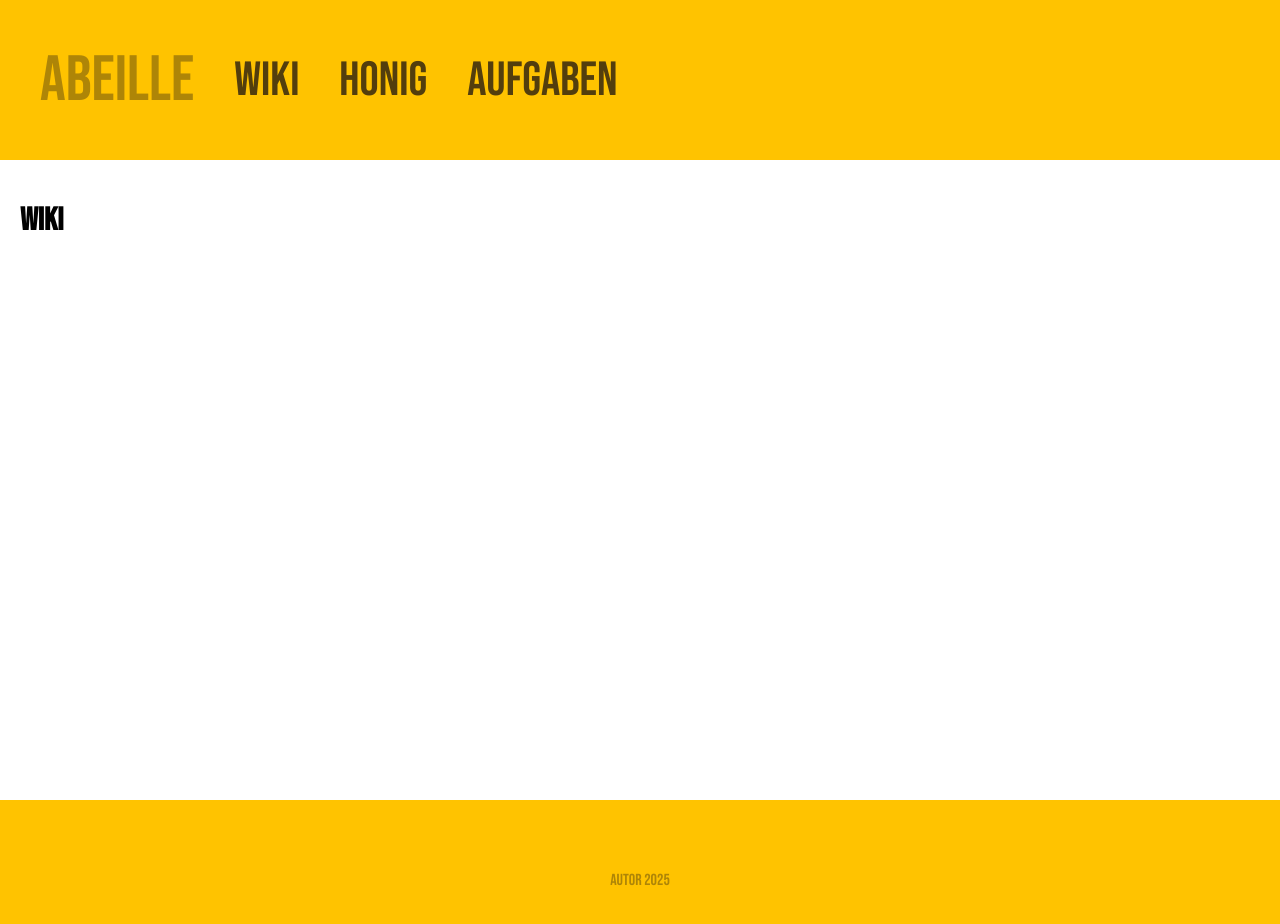
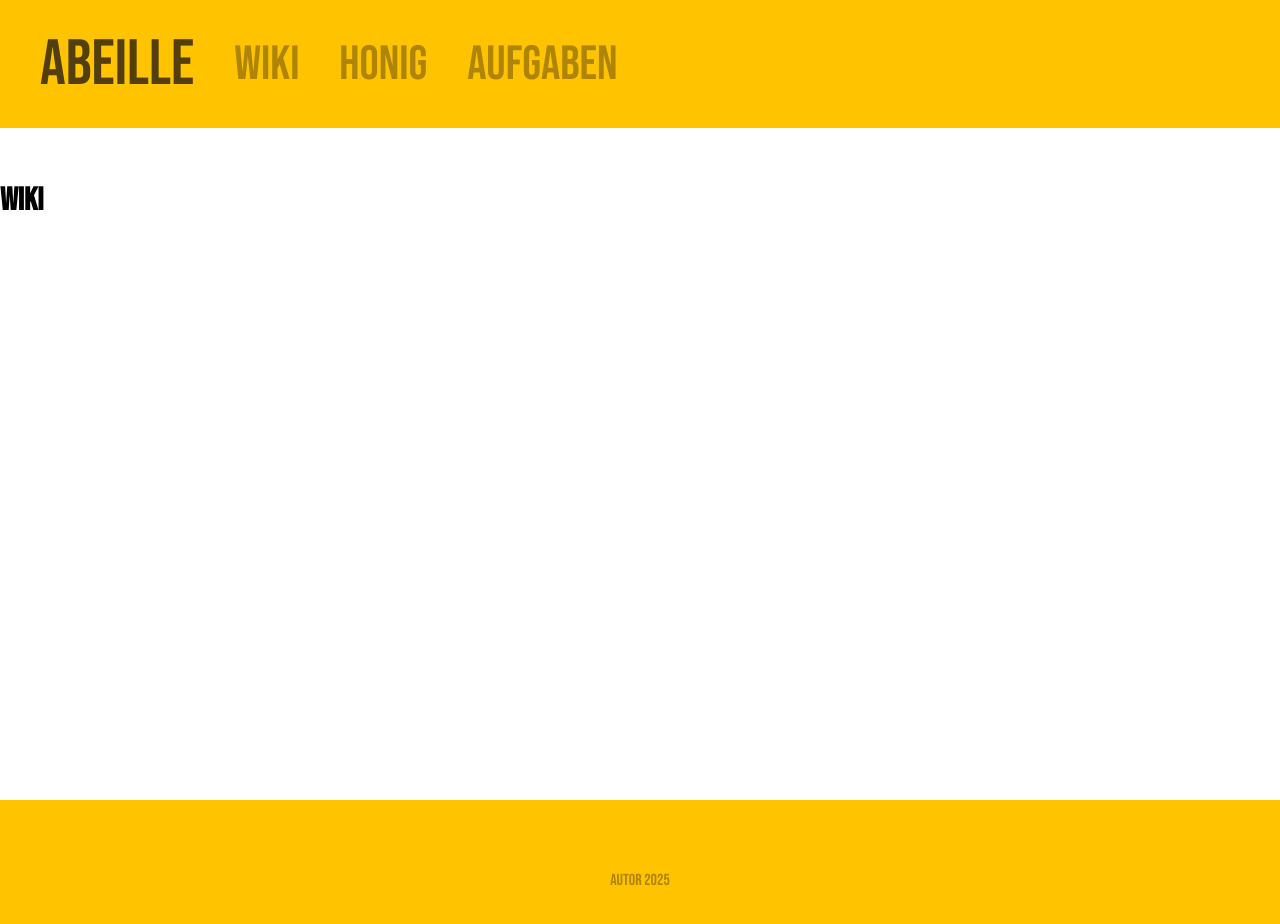
Before and after one commit to joel-furrer/bee-website, a React (Vite) app: page /wiki in a window 1280 px wide. Shown: the top 924 px of the page. Built offline with nearby package versions, Linux system fonts and the light colour scheme.

Commit message:
improved routes

```diff
--- a/src/App.css
+++ b/src/App.css
@@ -8,7 +8,6 @@
 .main__main {
     flex: 1;
     overflow-y: auto;
-    padding: 20px;
 }
 
 footer {
--- a/src/App.tsx
+++ b/src/App.tsx
@@ -1,5 +1,5 @@
 import { useState } from "react"
-import { BrowserRouter as Router, Routes, Route } from "react-router-dom"
+import { BrowserRouter as Router, Routes, Route, Navigate } from "react-router-dom"
 import "./App.css"
 import "./styles/Variables.css"
 import Header from "./components/header/Header"
@@ -17,6 +17,10 @@
                 <main className="main__main" >
                     <Router>
                         <Routes>
+                            <Route
+                                path="/"
+                                element={<Navigate to="/home" replace />}
+                            />
                             <Route path="/home" element={<Home />} />
                             <Route path="/wiki" element={<Wiki />} />
                             <Route path="/honey" element={<Honey />} />
--- a/src/components/header/Header.css
+++ b/src/components/header/Header.css
@@ -3,7 +3,7 @@
     top: 0;
     left: 0;
     right: 0;
-    height: 20vh;
+    height: 16vh;
     background: var(--amber);
     display: flex;
     align-items: center;
@@ -21,11 +21,19 @@
 }
 
 .header__nav__title {
-    color: var(--bronze-olive);
+    color: var(--toddy);
     font-size: var(--title-medium);
 }
 
+.header__nav__title:hover {
+    color: var(--honey);
+}
+
 .header__nav__title--main {
-    color: var(--toddy);
+    color: var(--bronze-olive);
     font-size: var(--title-big);
 }
+
+.header__nav__title--main:hover {
+    color: var(--toddy);
+}
--- a/src/components/header/Header.tsx
+++ b/src/components/header/Header.tsx
@@ -8,7 +8,7 @@
             >
                 <a
                     className="header__nav__title header__nav__title--main"
-                    href="/"
+                    href="/home"
                 >
                     Abeille
                 </a>
--- a/src/styles/Variables.css
+++ b/src/styles/Variables.css
@@ -2,6 +2,7 @@
 
     /* Colors */
     --amber: #ffc300;
+    --honey: #d4a72a;
     --toddy: #ae8507;
     --bronze-olive: #533e0d;
 
```
